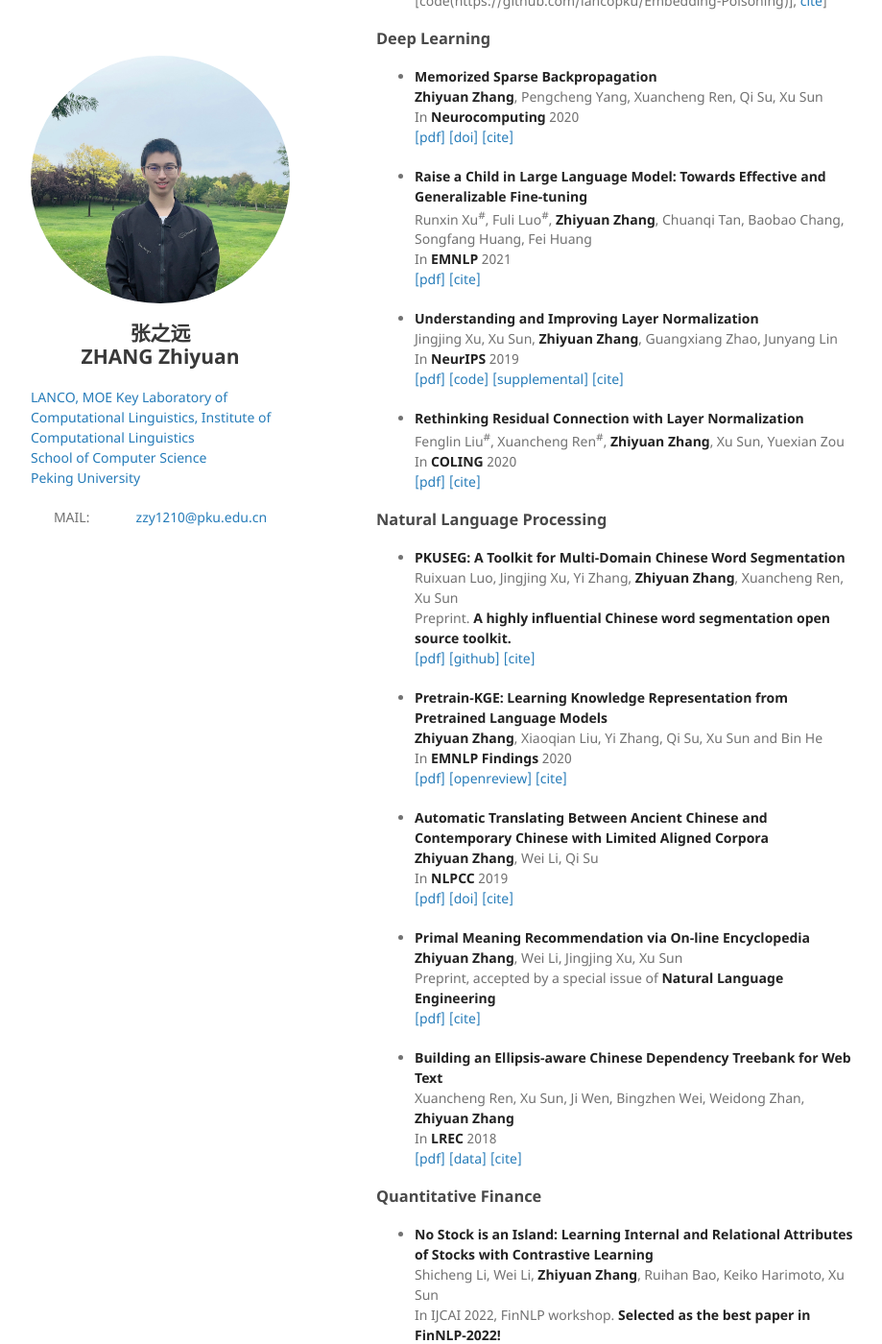
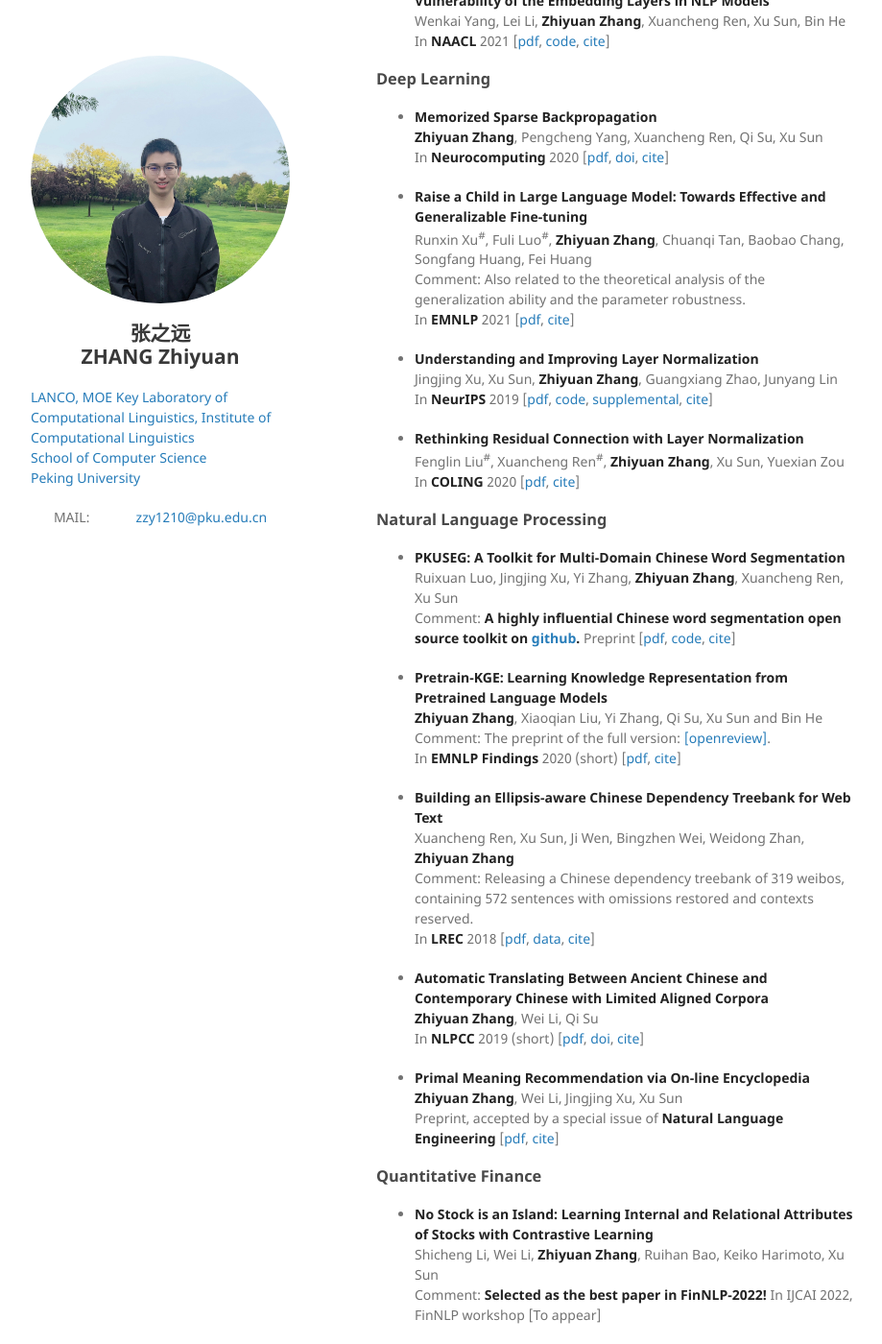
Before and after one commit to pkuzzy/pkuzzy.github.io, a Jekyll site: the page built from index.md, in a window 1280 px wide and 1400 px high, scrolled down 1857 px. Shown: the whole window at 96% size, without its empty margins (178-1097 px from the left). Built offline with Jekyll 4.4.1, drawn with Linux system fonts in a browser that asks for light colours; nearby versions of some CDN libraries; our own code applies the rules of GitHub Pages for plain Markdown files; some of the changed text lies outside the part shown.

Commit message:
Update index.md

```diff
--- a/index.md
+++ b/index.md
@@ -26,124 +26,115 @@ layout: default
 
 - **GA-SAM: Gradient-Strength based Adaptive Sharpness-Aware Minimization for Improved Generalization**
   **Zhiyuan Zhang**, Ruixuan Luo, Qi Su and Xu Sun
-  In **EMNLP** 2022 (To appear)
+  Comment: Also related to the theoretical analysis of why and how the parameter robustness relates to the generalization ability via the distributional shift between training and test sets as a bridge. Also related to our previous conference [paper](https://www.aclweb.org/anthology/2021.naacl-main.430.pdf) and journal [paper](https://arxiv.org/pdf/2109.02889.pdf).
+  In **EMNLP** 2022 [To appear]
 
 - **Backdoor-Resistant Federated Learning For Natural Language Processing**
   **Zhiyuan Zhang**, Qi Su and Xu Sun
-  In **EMNLP Findings** 2022 (To appear)
+  In **EMNLP Findings** 2022 [To appear]
 
 - **Fine-mixing: Mitigating Backdoors in Fine-tuned Language Models**
   **Zhiyuan Zhang**, Lingjuan Lyu, Xingjun Ma, Chenguang Wang and Xu Sun
-  In **EMNLP Findings** 2022 (To appear)
+  In **EMNLP Findings** 2022 [To appear]
 
 - **How to Inject Backdoors with Better Consistency: Logit Anchoring on Clean Data**
   **Zhiyuan Zhang**, Lingjuan Lyu, Weiqiang Wang, Lichao Sun, Xu Sun
-  In **ICLR** 2022 [[pdf(https://openreview.net/pdf?id=Bn09TnDngN)], [cite](https://dblp.uni-trier.de/rec/conf/iclr/ZhangLWS022.html?view=bibtex)]
+  Comment: Also related to our previous [paper](https://www.aclweb.org/anthology/2021.naacl-main.430.pdf).
+  In **ICLR** 2022 [[pdf](https://openreview.net/pdf?id=Bn09TnDngN), [cite](https://dblp.uni-trier.de/rec/conf/iclr/ZhangLWS022.html?view=bibtex)]
 
 - **Adversarial Parameter Defense by Multi-step Risk Minimization**
   **Zhiyuan Zhang**, Ruixuan Luo, Xuancheng Ren, Qi Su, Liangyou Li, Xu Sun
-  In **Neural Networks** 2021
-  [[pdf]](https://arxiv.org/pdf/2109.02889.pdf) [[doi]](https://doi.org/10.1016/j.neunet.2021.08.022) [[cite]](https://dblp.uni-trier.de/rec/journals/nn/ZhangLRSLS21.html?view=bibtex)
+  Comment: The analysis of the generalization ability and the parameter robustness. A substantial journal extension of our previous [paper](https://arxiv.org/pdf/2006.05620.pdf).
+  In **Neural Networks** 2021 [[pdf](https://arxiv.org/pdf/2109.02889.pdf), [doi](https://doi.org/10.1016/j.neunet.2021.08.022), [cite](https://dblp.uni-trier.de/rec/journals/nn/ZhangLRSLS21.html?view=bibtex)]
 
 - **Neural Network Surgery: Injecting Data Patterns into Pre-trained Models with Minimal Instance-wise Side Effects**
   **Zhiyuan Zhang**, Xuancheng Ren, Qi Su, Xu Sun, Bin He
-  In **NAACL** 2021  [[pdf(https://www.aclweb.org/anthology/2021.naacl-main.430.pdf)], [cite](https://dblp.uni-trier.de/rec/conf/naacl/ZhangRSSH21.html?view=bibtex)]
+  Comment: Also related to NLP backdoors for both benign and malicious purposes.
+  In **NAACL** 2021 [[pdf](https://www.aclweb.org/anthology/2021.naacl-main.430.pdf), [cite](https://dblp.uni-trier.de/rec/conf/naacl/ZhangRSSH21.html?view=bibtex)]
 
 - **Exploring the Vulnerability of Deep Neural Networks: A Study of Parameter Corruption**
   Xu Sun<sup>\#</sup>, **Zhiyuan Zhang**<sup>\#</sup>, Xuancheng Ren, Ruixuan Luo, Liangyou Li
-  In **AAAI** 2021
-  [[pdf(https://arxiv.org/pdf/2006.05620.pdf)], [cite](https://dblp.uni-trier.de/rec/conf/aaai/0001ZRLL21.html?view=bibtex)]
+  Comment: The analysis of the robustness against parameter corruption or perturbation.
+  In **AAAI** 2021 [[pdf](https://arxiv.org/pdf/2006.05620.pdf), [cite](https://dblp.uni-trier.de/rec/conf/aaai/0001ZRLL21.html?view=bibtex)]
 
 - **Expose Backdoors on the Way: A Feature-Based Efficient Defense against Textual Backdoor Attacks**
   Sishuo Chen, Wenkai Yang, **Zhiyuan Zhang**, Xiaohan Bi and Xu Sun
-  In **EMNLP Findings** 2022
-  (To appear)
+  In **EMNLP Findings** 2022 [To appear]
 
 - **Be Careful about Poisoned Word Embeddings: Exploring the Vulnerability of the Embedding Layers in NLP Models**
   Wenkai Yang, Lei Li, **Zhiyuan Zhang**, Xuancheng Ren, Xu Sun, Bin He
-  In **NAACL** 2021
-  [[pdf(https://www.aclweb.org/anthology/2021.naacl-main.165.pdf)], [code(https://github.com/lancopku/Embedding-Poisoning)], [cite](https://dblp.uni-trier.de/rec/conf/naacl/YangLZRSH21.html?view=bibtex)]
+  In **NAACL** 2021 [[pdf](https://www.aclweb.org/anthology/2021.naacl-main.165.pdf), [code](https://github.com/lancopku/Embedding-Poisoning), [cite](https://dblp.uni-trier.de/rec/conf/naacl/YangLZRSH21.html?view=bibtex)]
 
 ### Deep Learning
 
 - **Memorized Sparse Backpropagation**
   **Zhiyuan Zhang**, Pengcheng Yang, Xuancheng Ren, Qi Su, Xu Sun
-  In **Neurocomputing** 2020
-  [[pdf]](https://arxiv.org/pdf/1905.10194.pdf) [[doi]](https://doi.org/10.1016/j.neucom.2020.08.055) [[cite]](https://dblp.uni-trier.de/rec/journals/ijon/ZhangYRSS20.html?view=bibtex)
+  In **Neurocomputing** 2020 [[pdf](https://arxiv.org/pdf/1905.10194.pdf), [doi](https://doi.org/10.1016/j.neucom.2020.08.055), [cite](https://dblp.uni-trier.de/rec/journals/ijon/ZhangYRSS20.html?view=bibtex)]
 
 - **Raise a Child in Large Language Model: Towards Effective and Generalizable Fine-tuning**
   Runxin Xu<sup>\#</sup>, Fuli Luo<sup>\#</sup>, **Zhiyuan Zhang**, Chuanqi Tan, Baobao Chang, Songfang Huang, Fei Huang
-  In **EMNLP** 2021
-  [[pdf]](https://aclanthology.org/2021.emnlp-main.749.pdf) [[cite]](https://dblp.uni-trier.de/rec/conf/emnlp/XuLZTCHH21.html?view=bibtex)
+  Comment: Also related to the theoretical analysis of the generalization ability and the parameter robustness.
+  In **EMNLP** 2021 [[pdf](https://aclanthology.org/2021.emnlp-main.749.pdf), [cite](https://dblp.uni-trier.de/rec/conf/emnlp/XuLZTCHH21.html?view=bibtex)]
 
 - **Understanding and Improving Layer Normalization**
   Jingjing Xu, Xu Sun, **Zhiyuan Zhang**, Guangxiang Zhao, Junyang Lin
-  In **NeurIPS** 2019
-  [[pdf]](https://papers.nips.cc/paper/8689-understanding-and-improving-layer-normalization.pdf) [[code]](https://github.com/lancopku/AdaNorm) [[supplemental]](https://papers.nips.cc/paper/8689-understanding-and-improving-layer-normalization-supplemental.zip) [[cite]](https://papers.nips.cc/paper/8689-understanding-and-improving-layer-normalization/bibtex)
+  In **NeurIPS** 2019 [[pdf](https://papers.nips.cc/paper/8689-understanding-and-improving-layer-normalization.pdf), [code](https://github.com/lancopku/AdaNorm), [supplemental](https://papers.nips.cc/paper/8689-understanding-and-improving-layer-normalization-supplemental.zip), [cite](https://papers.nips.cc/paper/8689-understanding-and-improving-layer-normalization/bibtex)]
 
 - **Rethinking Residual Connection with Layer Normalization**
   Fenglin Liu<sup>\#</sup>, Xuancheng Ren<sup>\#</sup>, **Zhiyuan Zhang**, Xu Sun, Yuexian Zou
-  In **COLING** 2020
-  [[pdf]](https://aclanthology.org/2020.coling-main.320.pdf)  [[cite]](https://dblp.uni-trier.de/rec/conf/coling/LiuRZSZ20.html?view=bibtex)
+  In **COLING** 2020 [[pdf](https://aclanthology.org/2020.coling-main.320.pdf),  [cite](https://dblp.uni-trier.de/rec/conf/coling/LiuRZSZ20.html?view=bibtex)]
 
 ### Natural Language Processing
 
 - **PKUSEG: A Toolkit for Multi-Domain Chinese Word Segmentation**
   Ruixuan Luo, Jingjing Xu, Yi Zhang, **Zhiyuan Zhang**, Xuancheng Ren, Xu Sun
-  Preprint. **A highly influential Chinese word segmentation open source toolkit.**
-  [[pdf]](https://arxiv.org/pdf/1906.11455.pdf) [[github]](https://github.com/lancopku/pkuseg-python) [[cite]](https://ui.adsabs.harvard.edu/abs/2019arXiv190611455L/exportcitation)
+  Comment: **A highly influential Chinese word segmentation open source toolkit on [github](https://github.com/lancopku/pkuseg-python).**
+  Preprint [[pdf](https://arxiv.org/pdf/1906.11455.pdf), [code](https://github.com/lancopku/pkuseg-python), [cite](https://ui.adsabs.harvard.edu/abs/2019arXiv190611455L/exportcitation)]
 
 - **Pretrain-KGE: Learning Knowledge Representation from Pretrained Language Models**
   **Zhiyuan Zhang**, Xiaoqian Liu, Yi Zhang, Qi Su, Xu Sun and Bin He
-  In **EMNLP Findings** 2020
-  [[pdf]](https://www.aclweb.org/anthology/2020.findings-emnlp.25.pdf) [[openreview]](https://openreview.net/forum?id=HJlv-Fz-pS) [[cite]](https://dblp.uni-trier.de/rec/conf/emnlp/ZhangLZ00H20.html?view=bibtex)
+  Comment: The preprint of the full version: [[openreview]](https://openreview.net/forum?id=HJlv-Fz-pS).
+  In **EMNLP Findings** 2020 (short) [[pdf](https://www.aclweb.org/anthology/2020.findings-emnlp.25.pdf), [cite](https://dblp.uni-trier.de/rec/conf/emnlp/ZhangLZ00H20.html?view=bibtex)]
+
+- **Building an Ellipsis-aware Chinese Dependency Treebank for Web Text**
+  Xuancheng Ren, Xu Sun, Ji Wen, Bingzhen Wei, Weidong Zhan, **Zhiyuan Zhang**
+  Comment: Releasing a Chinese dependency treebank of 319 weibos, containing 572 sentences with omissions restored and contexts reserved.
+  In **LREC** 2018 [[pdf](http://www.lrec-conf.org/proceedings/lrec2018/pdf/297.pdf), [data](https://github.com/lancopku/Chinese-Dependency-Treebank-with-Ellipsis), [cite](https://dblp.uni-trier.de/rec/conf/lrec/RenSWWZZ18.html?view=bibtex)]
 
 - **Automatic Translating Between Ancient Chinese and Contemporary Chinese with Limited Aligned Corpora**
   **Zhiyuan Zhang**, Wei Li, Qi Su
-  In **NLPCC** 2019
-  [[pdf]](https://arxiv.org/pdf/1803.01557.pdf) [[doi]](https://doi.org/10.1007/978-3-030-32236-6_13) [[cite]](https://dblp.uni-trier.de/rec/conf/nlpcc/Zhang0S19.html?view=bibtex)
+  In **NLPCC** 2019 (short) [[pdf](https://arxiv.org/pdf/1803.01557.pdf), [doi](https://doi.org/10.1007/978-3-030-32236-6_13), [cite](https://dblp.uni-trier.de/rec/conf/nlpcc/Zhang0S19.html?view=bibtex)]
 
 - **Primal Meaning Recommendation via On-line Encyclopedia**
   **Zhiyuan Zhang**, Wei Li, Jingjing Xu, Xu Sun
-  Preprint, accepted by a special issue of **Natural Language Engineering**
-  [[pdf]](https://arxiv.org/pdf/1808.04660.pdf) [[cite]](https://dblp.uni-trier.de/rec/journals/corr/abs-1808-04660.html?view=bibtex)
-
-- **Building an Ellipsis-aware Chinese Dependency Treebank for Web Text**
-  Xuancheng Ren, Xu Sun, Ji Wen, Bingzhen Wei, Weidong Zhan, **Zhiyuan Zhang**
-  In **LREC** 2018
-  [[pdf]](http://www.lrec-conf.org/proceedings/lrec2018/pdf/297.pdf) [[data]](https://github.com/lancopku/Chinese-Dependency-Treebank-with-Ellipsis) [[cite]](https://dblp.uni-trier.de/rec/conf/lrec/RenSWWZZ18.html?view=bibtex)
+  Preprint, accepted by a special issue of **Natural Language Engineering** [[pdf](https://arxiv.org/pdf/1808.04660.pdf), [cite](https://dblp.uni-trier.de/rec/journals/corr/abs-1808-04660.html?view=bibtex)]
 
 ### Quantitative Finance
 
 - **No Stock is an Island: Learning Internal and Relational Attributes of Stocks with Contrastive Learning**
   Shicheng Li, Wei Li, **Zhiyuan Zhang**, Ruihan Bao, Keiko Harimoto, Xu Sun
-  In IJCAI 2022, FinNLP workshop. **Selected as the best paper in FinNLP-2022!**
-  (To appear)
+  Comment: **Selected as the best paper in FinNLP-2022!**
+  In IJCAI 2022, FinNLP workshop [To appear]
 
 - **ASAT: Adaptively Scaled Adversarial Training in Time Series**
   **Zhiyuan Zhang**, Wei Li, Ruihan Bao, Keiko Harimoto, Yunfang Wu, Xu Sun
-  In KDD 2021, MLF workshop
-  (To appear)
+  In KDD 2021, MLF workshop [To appear]
 
 - **Distributional Correlation--Aware Knowledge Distillation for Stock Trading Volume Prediction**
   Lei Li, **Zhiyuan Zhang**, Ruihan Bao, Keiko Harimoto, Xu Sun
-  In ECML-PKDD 2022
-  (To appear)
+  In ECML-PKDD 2022 [To appear]
 
 - **Stock Trading Volume Prediction with Dual-Process Meta-Learning**
   Ruibo Chen, Wei Li, **Zhiyuan Zhang**, Ruihan Bao, Keiko Harimoto, Xu Sun
-  In ECML-PKDD 2022
-  (To appear)
+  In ECML-PKDD 2022 [To appear]
 
 - **Incremental Stock Volume Prediction with Gradient Distillation and Diversified Memory Selection**
   Shicheng Li, **Zhiyuan Zhang**, Ruihan Bao, Keiko Harimoto, Xu Sun
-  In IJCAI 2022, AI4TS worksohp
-  (To appear)
+  In IJCAI 2022, AI4TS worksohp [To appear]
 
  - **Learning Robust Representation for Clustering through Locality Preserving Variational Discriminative Network**
   Ruixuan Luo, Wei Li, **Zhiyuan Zhang**, Ruihan Bao, Keiko Harimoto, Xu Sun
-  In AAAI 2021, RSEML workshop
-  [[pdf]](https://arxiv.org/pdf/2012.13489.pdf) [[cite]](https://dblp.uni-trier.de/rec/journals/corr/abs-2012-13489.html?view=bibtex)
+  In AAAI 2021, RSEML workshop [[pdf](https://arxiv.org/pdf/2012.13489.pdf), [cite](https://dblp.uni-trier.de/rec/journals/corr/abs-2012-13489.html?view=bibtex)]
 
 # Patent
 - **一种模型训练方法及装置**
```
